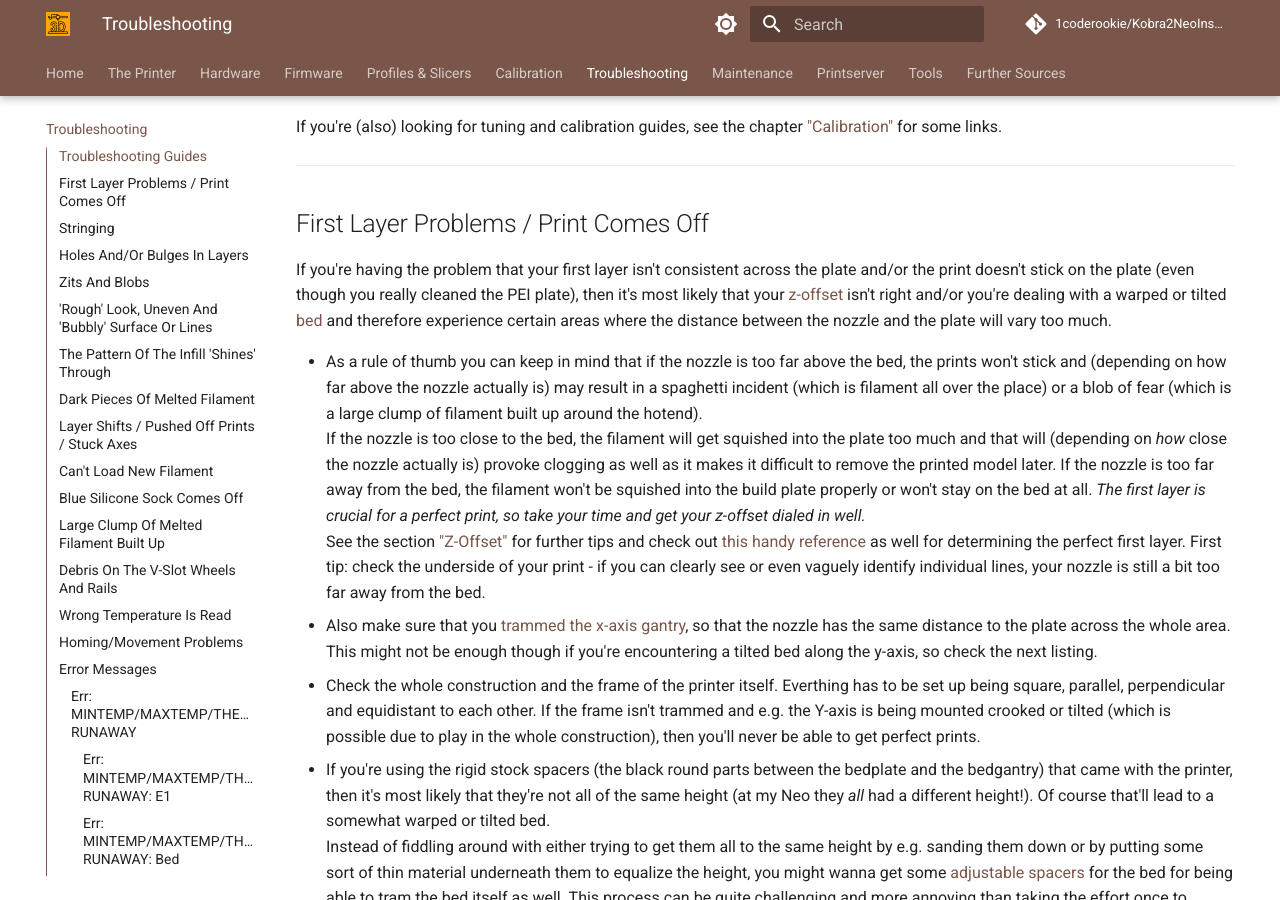
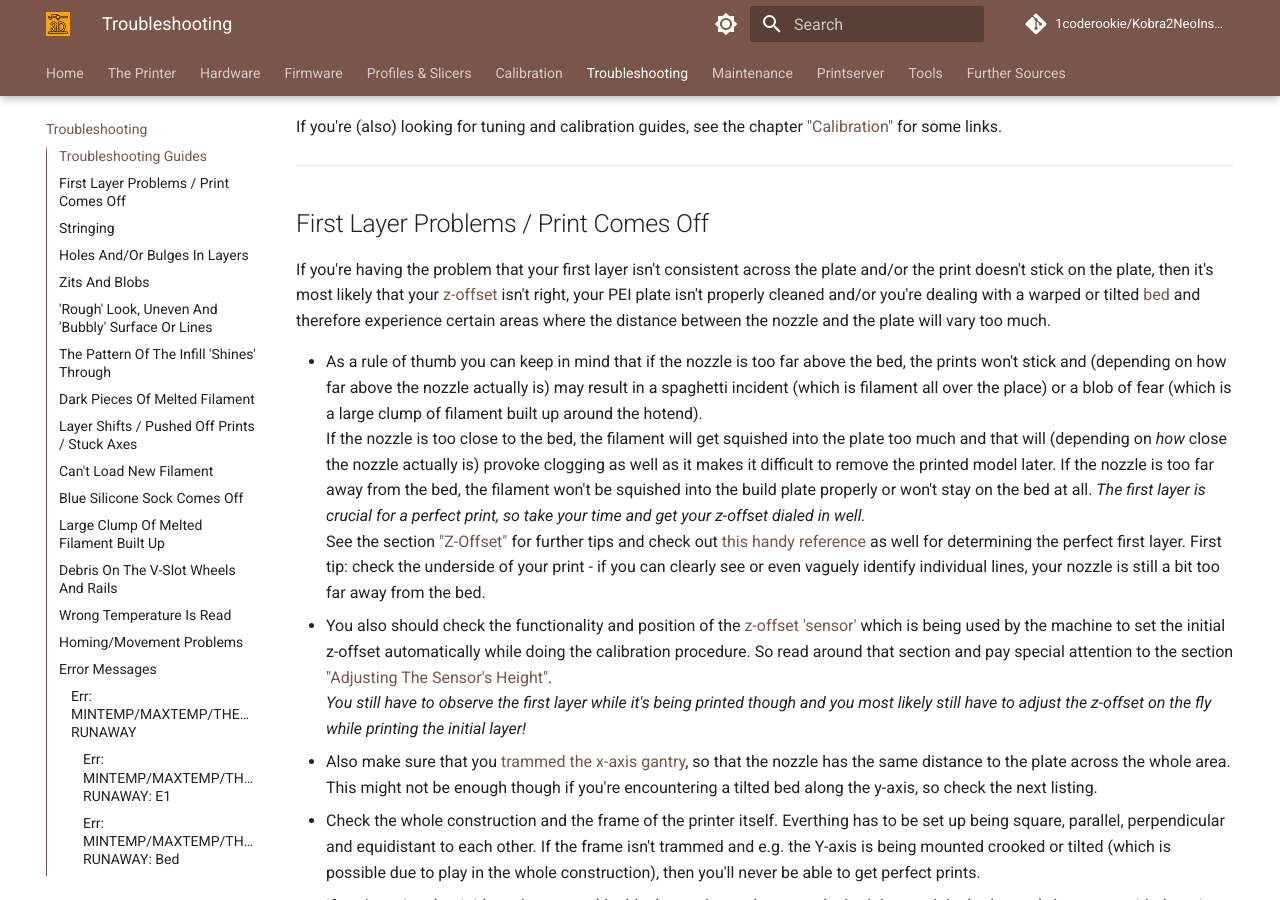
Before and after one commit to 1coderookie/Kobra2NeoInsights, an MkDocs documentation site: the page built from docs/troubleshooting.md, in a window 1280 px wide and 900 px high, scrolled down 625 px. Built offline with MkDocs 1.6.1 and Material for MkDocs 9.7.7, drawn with Linux system fonts in a browser that asks for light colours; comment, search, counter and statistics services are not loaded.

Commit message:
Update troubleshooting.md

```diff
--- a/docs/troubleshooting.md
+++ b/docs/troubleshooting.md
@@ -24,7 +24,7 @@ If you're (also) looking for tuning and calibration guides, see the chapter ["Ca
 ---
 
 ## First Layer Problems / Print Comes Off
-If you're having the problem that your first layer isn't consistent across the plate and/or the print doesn't stick on the plate (even though you really cleaned the PEI plate), then it's most likely that your [z-offset](calibration.md#z-offset) isn't right and/or you're dealing with a warped or tilted [bed](hardware/bed.md) and therefore experience certain areas where the distance between the nozzle and the plate will vary too much.
+If you're having the problem that your first layer isn't consistent across the plate and/or the print doesn't stick on the plate, then it's most likely that your [z-offset](calibration.md#z-offset) isn't right, your PEI plate isn't properly cleaned and/or you're dealing with a warped or tilted [bed](hardware/bed.md) and therefore experience certain areas where the distance between the nozzle and the plate will vary too much.
 
 - As a rule of thumb you can keep in mind that if the nozzle is too far above the bed, the prints won't stick and (depending on how far above the nozzle actually is) may result in a spaghetti incident (which is filament all over the place) or a blob of fear (which is a large clump of filament built up around the hotend).
   If the nozzle is too close to the bed, the filament will get squished into the plate too much and that will (depending on *how* close the nozzle actually is) provoke clogging as well as it makes it difficult to remove the printed model later.
@@ -32,6 +32,8 @@ If you're having the problem that your first layer isn't consistent across the p
   *The first layer is crucial for a perfect print, so take your time and get your z-offset dialed in well.*
   See the section ["Z-Offset"](calibration.md#z-offset) for further tips and check out [this handy reference](https://i.imgur.com/hIcGr8U.png) as well for determining the perfect first layer.
   First tip: check the underside of your print - if you can clearly see or even vaguely identify individual lines, your nozzle is still a bit too far away from the bed.
+- You also should check the functionality and position of the [z-offset 'sensor'](hardware/bed.md#z-offset-sensor) which is being used by the machine to set the initial z-offset automatically while doing the calibration procedure. So read around that section and pay special attention to the section ["Adjusting The Sensor's Height"](hardware/bed.md#adjusting-the-sensors-height).
+  *You still have to observe the first layer while it's being printed though and you most likely still have to adjust the z-offset on the fly while printing the initial layer!*
 - Also make sure that you [trammed the x-axis gantry](hardware/axes.md#tramming-the-x-axis-gantry), so that the nozzle has the same distance to the plate across the whole area. This might not be enough though if you're encountering a tilted bed along the y-axis, so check the next listing.
 - Check the whole construction and the frame of the printer itself. Everthing has to be set up being square, parallel, perpendicular and equidistant to each other. If the frame isn't trammed and e.g. the Y-axis is being mounted crooked or tilted (which is possible due to play in the whole construction), then you'll never be able to get perfect prints.
 - If you're using the rigid stock spacers (the black round parts between the bedplate and the bedgantry) that came with the printer, then it's most likely that they're not all of the same height (at my Neo they *all* had a different height!). Of course that'll lead to a somewhat warped or tilted bed.
```
